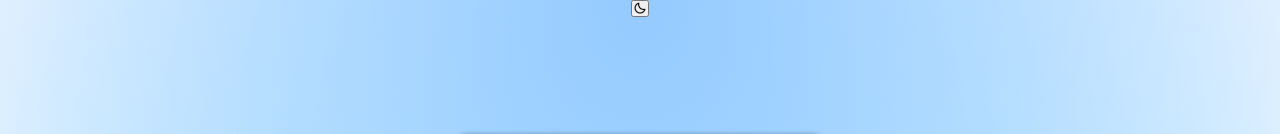
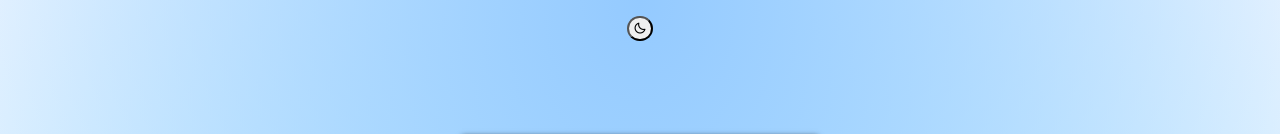
Before and after one commit to forvy/calculator, a plain HTML site: page index.html in a window 1280 px wide. Shown: the top 134 px of the page. Drawn offline with nearby package versions, Linux system fonts and the light colour scheme.

Commit message:
fix style

```diff
--- a/styles/style.css
+++ b/styles/style.css
@@ -20,7 +20,6 @@ body.dark-mode {
     background: radial-gradient(ellipse at top, #009aff, #000), radial-gradient(ellipse at bottom, #000026, #000);
 }
 
-
 #calculator {
     position: absolute;
     top: 50%;
@@ -39,7 +38,6 @@ body.dark-mode {
     background-color: #1e1e1e;
     color: #ffffff;
 }
-
 
 #screen {
     width: 100%;
@@ -63,13 +61,10 @@ body.dark-mode {
     font-size: 32px;
 }
 
-
 .button_wrapper {
     display: flex;
     flex-wrap: wrap;
 }
-
-
 
 .buttons {
     height: 80px;
@@ -91,7 +86,6 @@ body.dark-mode {
     color: #191919;
 }
 
-
 .buttons:hover {
     background: #323232;
 }
@@ -100,11 +94,15 @@ body.dark-mode {
     background: #fff;
 }
 
+.change-theme {
+    margin-top: 1rem;
+    border-radius: 1em;
+    padding: 0.25rem;
+}
 
 div.zero {
     width: 50%;
 }
-
 
 @media only screen and (max-width: 600px) {
     .buttons:hover {
```
